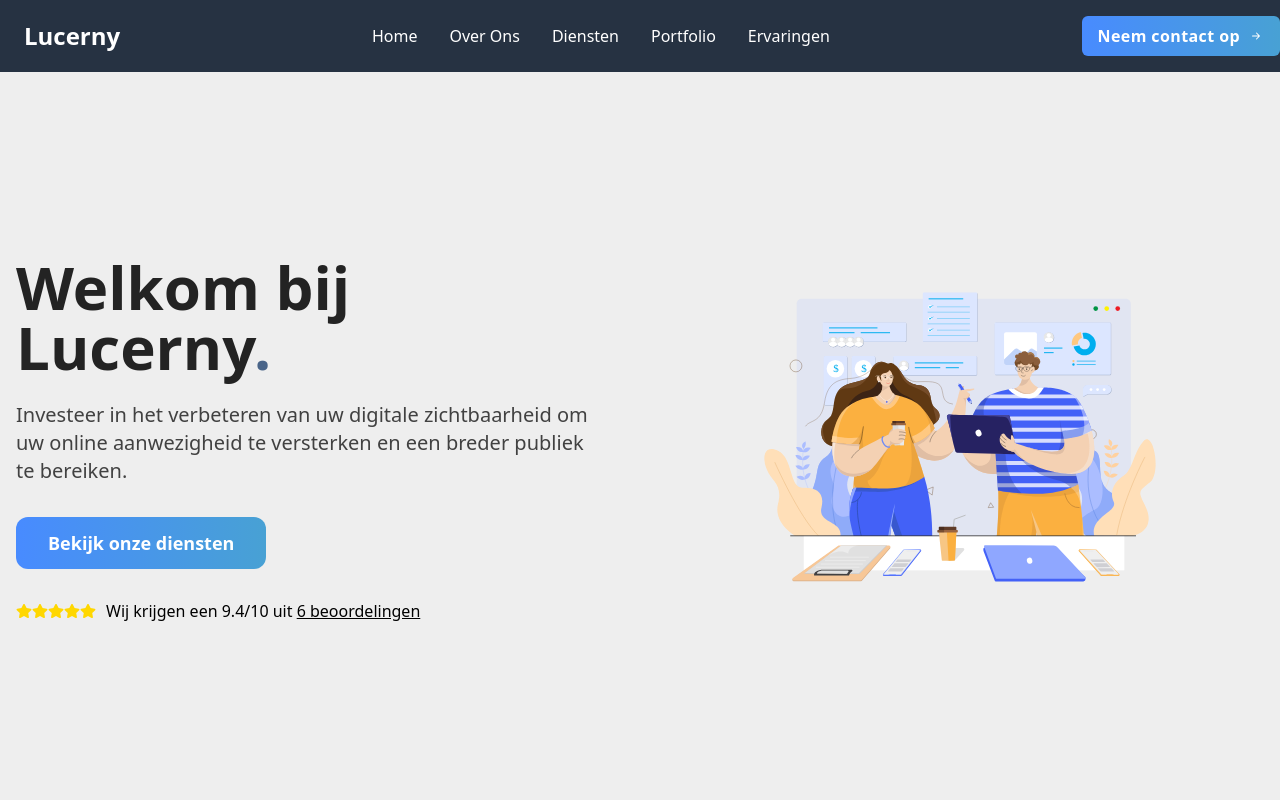
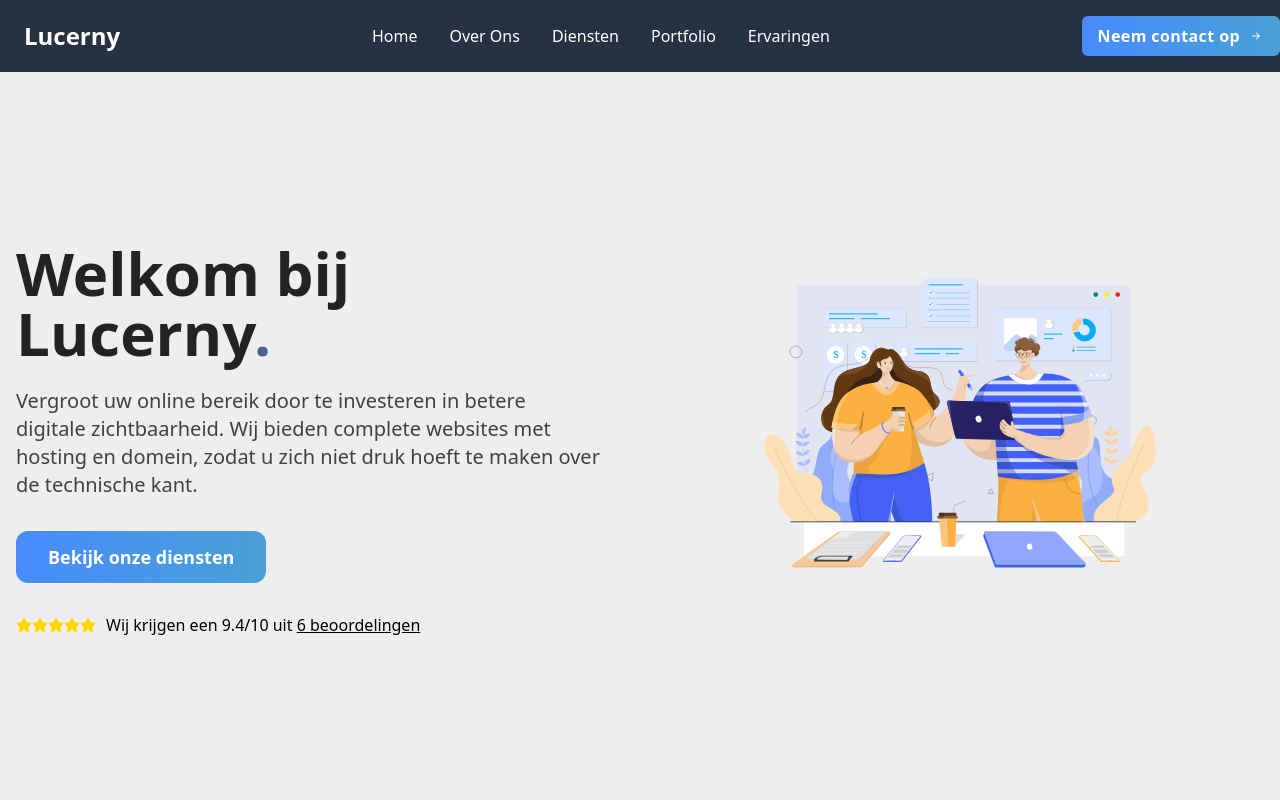
Before and after one commit to AlexLamper/Lucerny, a Next.js app: page / in a window 1280 px wide. Shown: the top 800 px of the page. Built offline with nearby package versions, Linux system fonts and the light colour scheme.

Commit message:
Changed Hero Text + Form Mail

```diff
--- a/components/Home/HeroSection.tsx
+++ b/components/Home/HeroSection.tsx
@@ -27,7 +27,7 @@ const HeroSection = () => {
               Welkom bij Lucerny<span className='text-[#496488]'>.</span>
             </h1>
             <p className="text-lg lg:text-xl mb-8 text-[#414141]">
-              Investeer in het verbeteren van uw digitale zichtbaarheid om uw online aanwezigheid te versterken en een breder publiek te bereiken.
+            Vergroot uw online bereik door te investeren in betere digitale zichtbaarheid. Wij bieden complete websites met hosting en domein, zodat u zich niet druk hoeft te maken over de technische kant.
             </p>
             <a
               href="/diensten"
```
